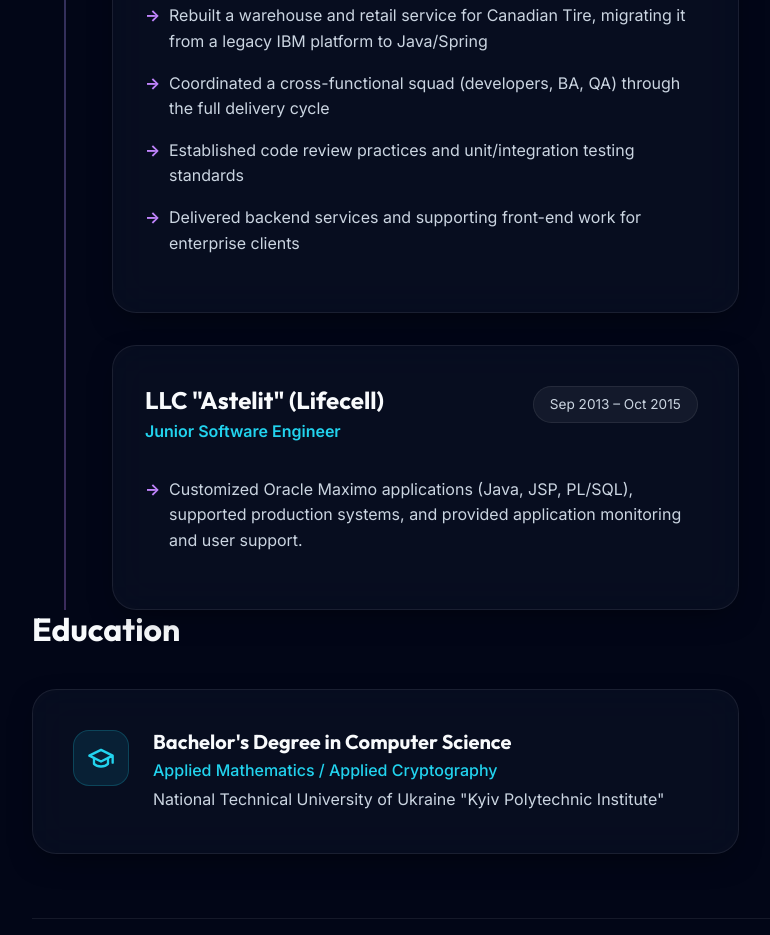
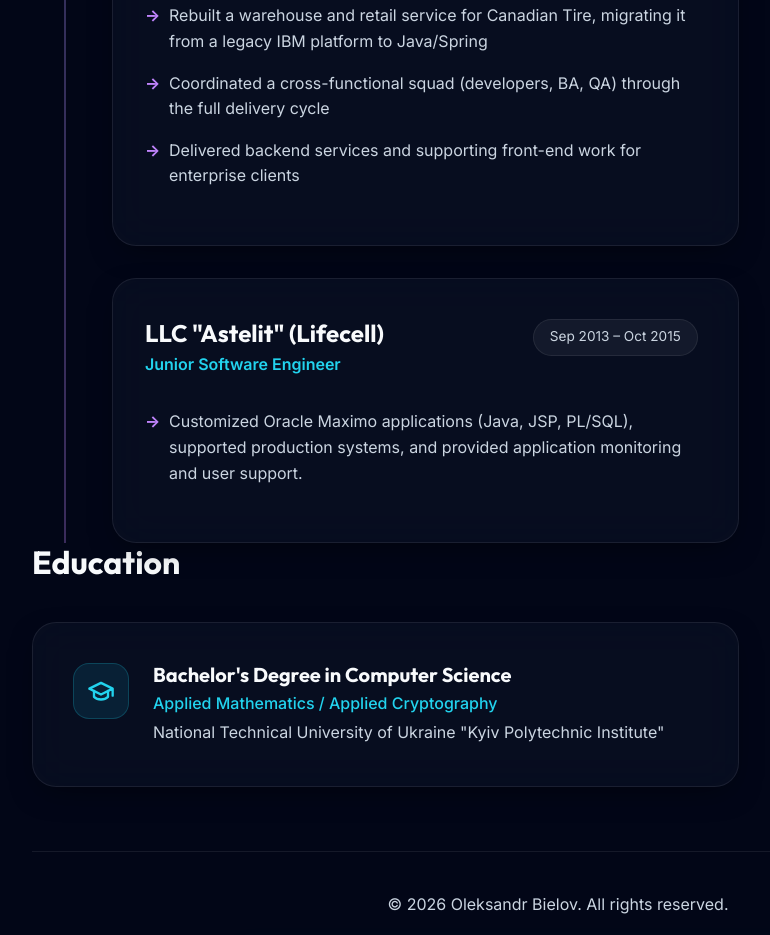
Before and after one commit to aleksandrbelov/cv, a website: page index.html in a window 1280 px wide. Shown: the part 4093-5028 px from the top of the page, without its empty margins (82-852 px from the left). Drawn offline with Linux system fonts and the light colour scheme.

Commit message:
refactor: remove redundant code quality process bullet points from resume and readme

```diff
--- a/index.html
+++ b/index.html
@@ -415,7 +415,6 @@
                                     IBM platform to Java/Spring</li>
                                 <li>Coordinated a cross-functional squad (developers, BA, QA) through the full delivery
                                     cycle</li>
-                                <li>Established code review practices and unit/integration testing standards</li>
                                 <li>Delivered backend services and supporting front-end work for enterprise clients</li>
                             </ul>
                         </div>
```
Also changed, not shown: README.md.
